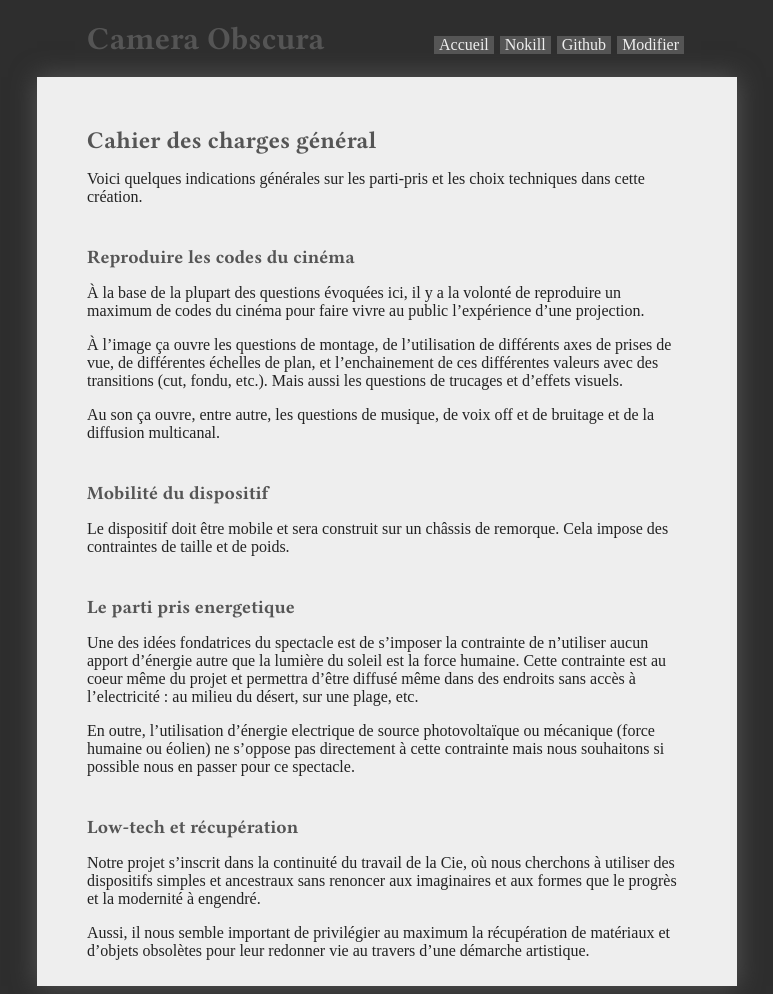
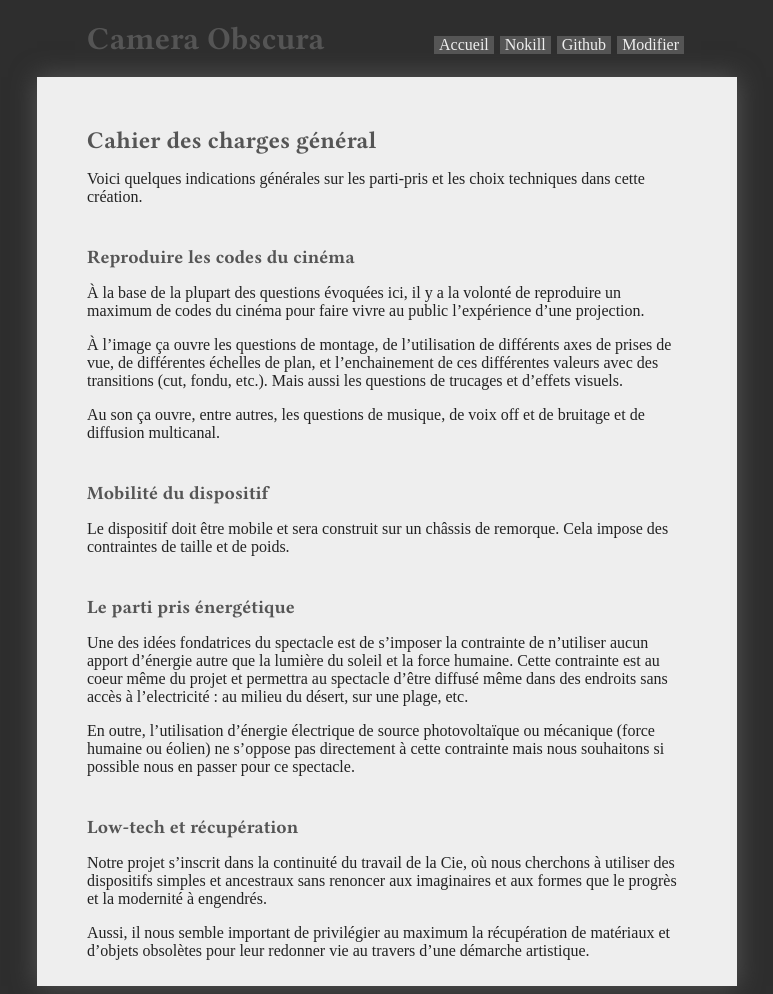
Before and after one commit to virginienokill/camera-obscura, a Jekyll site: the page built from contenu/technique/introtechnique.md, in a window 1280 px wide. Shown: the whole page, without its empty margins (253-1026 px from the left). Built offline with Jekyll 4.4.1, drawn with Linux system fonts in a browser that asks for light colours; nearby versions of some CDN libraries; some web fonts are replaced; our own code applies the rules of GitHub Pages for plain Markdown files; a script that is not in the unit is left out; the repository's description, which GitHub fills in, is left out.

Commit message:
Update introtechnique.md

```diff
--- a/contenu/technique/introtechnique.md
+++ b/contenu/technique/introtechnique.md
@@ -8,20 +8,20 @@
 
 À l’image ça ouvre les questions de montage, de l’utilisation de différents axes de prises de vue, de différentes échelles de plan, et l’enchainement de ces différentes valeurs avec des transitions (cut, fondu, etc.). Mais aussi les questions de trucages et d’effets visuels.
 
-Au son ça ouvre, entre autre, les questions de musique, de voix off et de bruitage et de la diffusion multicanal.
+Au son ça ouvre, entre autres, les questions de musique, de voix off et de bruitage et de diffusion multicanal.
 
 ### Mobilité du dispositif
 
 Le dispositif doit être mobile et sera construit sur un châssis de remorque. Cela impose des contraintes de taille et de poids.
 
-### Le parti pris energetique
+### Le parti pris énergétique
 
-Une des idées fondatrices du spectacle est de s’imposer la contrainte de n’utiliser aucun apport d’énergie autre que la lumière du soleil est la force humaine. Cette contrainte est au coeur même du projet et permettra d’être diffusé même dans des endroits sans accès à l’electricité : au milieu du désert, sur une plage, etc.
+Une des idées fondatrices du spectacle est de s’imposer la contrainte de n’utiliser aucun apport d’énergie autre que la lumière du soleil et la force humaine. Cette contrainte est au coeur même du projet et permettra au spectacle d’être diffusé même dans des endroits sans accès à l’electricité : au milieu du désert, sur une plage, etc.
 
-En outre, l’utilisation d’énergie electrique de source photovoltaïque ou mécanique (force humaine ou éolien) ne s’oppose pas directement à cette contrainte mais nous souhaitons si possible nous en passer pour ce spectacle.
+En outre, l’utilisation d’énergie électrique de source photovoltaïque ou mécanique (force humaine ou éolien) ne s’oppose pas directement à cette contrainte mais nous souhaitons si possible nous en passer pour ce spectacle.
 
 ### Low-tech et récupération
 
-Notre projet s’inscrit dans la continuité du travail de la Cie, où nous cherchons à utiliser des dispositifs simples et ancestraux sans renoncer aux imaginaires et aux formes que le progrès et la modernité à engendré.
+Notre projet s’inscrit dans la continuité du travail de la Cie, où nous cherchons à utiliser des dispositifs simples et ancestraux sans renoncer aux imaginaires et aux formes que le progrès et la modernité à engendrés.
 
 Aussi, il nous semble important de privilégier au maximum la récupération de matériaux et d’objets obsolètes pour leur redonner vie au travers d’une démarche artistique.
```
